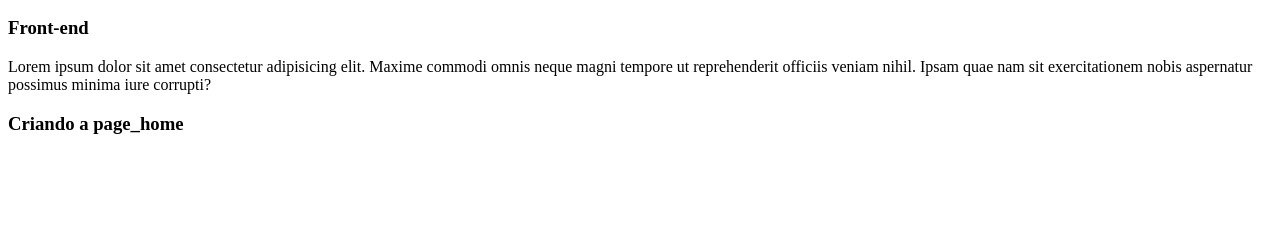
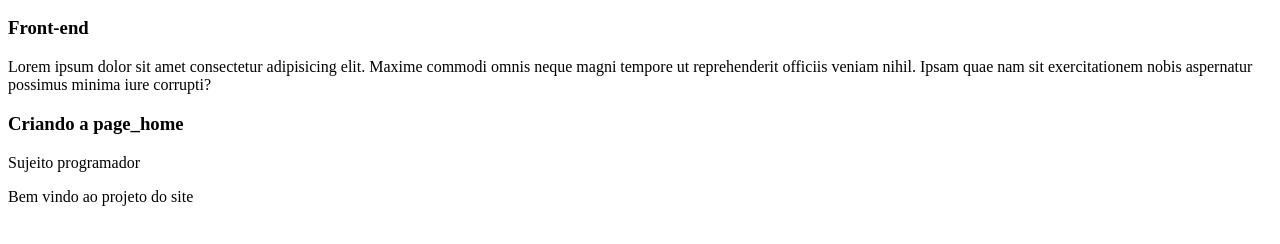
Before and after one commit to iagoeu/github_aulas, a plain HTML site: page index.html in a window 1280 px wide. Shown: the part 96-340 px from the top of the page. Drawn offline with Linux system fonts and the light colour scheme.

Commit message:
Finalizando a page_home com a descricao

```diff
--- a/index.html
+++ b/index.html
@@ -6,3 +6,7 @@
 
 
 <h3>Criando a page_home</h3>
+
+<p>Sujeito programador</p>
+
+<p>Bem vindo ao projeto do site</p>
```
Also changed, not shown: nome.txt.
